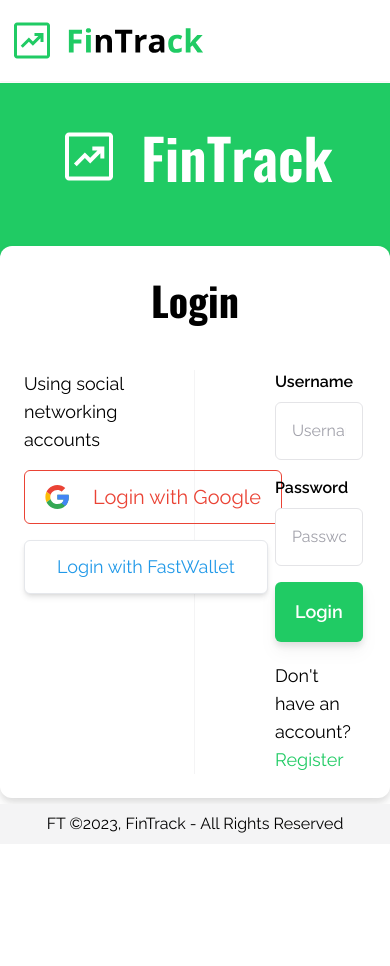
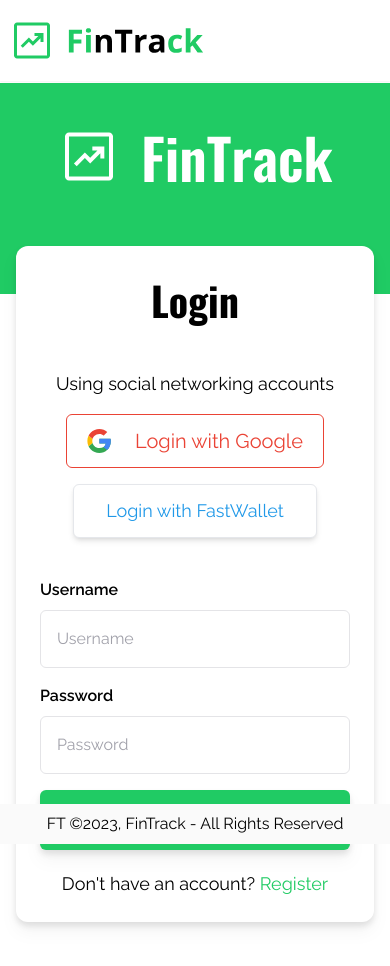
Before and after one commit to Edolor/fintrack, a React (Create React App) app: page /login in a window 390 px wide. Shown: the top 966 px of the page. Before the commit the page ends 926 px from the top, so only its background shows below. Built offline with nearby package versions, Linux system fonts and the light colour scheme; no server answers.

Commit message:
Fixed responsivity in login and register pages

```diff
--- a/src/Layout/Footer/Footer.jsx
+++ b/src/Layout/Footer/Footer.jsx
@@ -2,7 +2,7 @@
 
 export default function Footer() {
   return (
-    <footer className="w-full bg-zinc-100 fixed bottom-0 py-2">
+    <footer className="w-full bg-zinc-50 fixed bottom-0 py-2">
       <div className="container mx-auto flex flex-row items-center justify-center px-5 sm:px-2 md:px-0">
         <p className="text-base sm:text-lg text-black">FT &copy;2023, FinTrack - All Rights Reserved</p>
       </div>
--- a/src/Layout/Header/Header.jsx
+++ b/src/Layout/Header/Header.jsx
@@ -16,7 +16,7 @@
 
   return (
     <header className="w-full fixed top-0 left-0 z-40 shadow-sm bg-white">
-        <div className="container mx-auto py-4 flex items-center justify-between px-2 sm:px-0">
+        <div className="container mx-auto py-4 flex items-center justify-between px-2">
           <Link to={loggedIn ? "/dashboard" : "/"}>
                 <img src={logoHome} alt="Logo for FinTrack" />
           </Link>
--- a/src/Pages/Home/Home.jsx
+++ b/src/Pages/Home/Home.jsx
@@ -8,7 +8,7 @@
       <section id="hero" className="w-full relative flex flex-col justify-center min-h-[40vh]
           bg-yellowish lg:min-h-[80vh] lg:py-8">
         <div className="container mx-auto flex justify-center items-center h-full px-6 lg:justify-start sm:px-10 xl:px-14">
-          <div className="w-full flex flex-col space-y-6 items-center py-14 sm:py-10 lg:w-1/2 lg:items-start">
+          <div className="w-full flex flex-col space-y-6 items-center py-24 md:py-14 sm:py-10 lg:w-1/2 lg:items-start">
             <h1 className="font-serif font-extrabold dark:text-zinc-100 max-w-lg flex flex-col space-y-px text-center
                 text-5xl items-center sm:text-[56px] lg:items-start md:text-left">
               <span className="leading-tight text-center lg:text-left"><span className="text-primary">Easiest way</span> to</span>
--- a/src/Pages/Login/Login.jsx
+++ b/src/Pages/Login/Login.jsx
@@ -82,7 +82,11 @@
         }, 2000);
       }
     } catch(error) {
-        setError(() => `Invalid username or password`)
+        if (error?.response?.statusText === undefined) {
+          setError(() => `No internet connection!`);
+        } else {
+          setError(() => `Invalid username or password`);
+        }
     }
 
     setStatus(() => "normal");
@@ -141,28 +145,28 @@
             </aside>
 
             <section id="formWrapper" className="w-full">
-              <div className="container mx-auto py-10 flex flex-col lg:flex-row">
+              <div className="container mx-auto py-10 px-4 flex flex-col lg:flex-row">
                 <article className="w-full flex justify-center items-center py-10">
                   <div className="bg-white -mt-32 rounded-xl p-6 max-w-3xl w-full space-y-2 flex flex-col
-                      items-center drop-shadow-lg sm:p-10 sm:py-12 md:mx-0">
+                      items-center drop-shadow-lg sm:p-8 md:p-10 sm:py-12 md:mx-0">
 
                       <div className="flex flex-col justify-center w-full">
                         <h1 className="font-serif text-[40px] text-center font-bold text-black mb-10">
                           Login
                         </h1>
 
-                        <div className="flex items-start gap-x-16">
-                          <div className="w-1/2 pr-6 border-r self-stretch border-zinc-100 ">
-                            <p className="text-lg text-black mb-4">
+                        <div className="flex items-start flex-col gap-y-10 md:gap-y-0 md:flex-row md:gap-x-16">
+                          <div className="w-full self-stretch md:border-r md:border-zinc-100 md:w-1/2 md:pr-6">
+                            <p className="text-lg text-black mb-4 text-center md:text-left">
                               Using social networking accounts
                             </p>
 
-                            <div className="flex flex-col gap-4">
+                            <div className="flex flex-col gap-4 items-center md:items-start">
                               <button onClick={() => {
                                 setStatus(() => "loading");
                                 login();
                               }} className="group text-google text-xl py-3 px-5 rounded-md
-                                  border border-google flex items-center gap-6 w-max">
+                                  border border-google flex items-center flex-wrap gap-6 w-max">
                                 <img src={googleLogo} className="h-6 w-6 transition-transform" alt="Google logo" />
                                 <span className="group-hover:underline">Login with Google</span>
                               </button>
@@ -178,7 +182,7 @@
                             </div>
                           </div>
 
-                          <article className="w-1/2 flex flex-col items-center px-4 md:px-0 lg:items-start">
+                          <article className="w-full flex flex-col items-center md:px-0 lg:items-start md:w-1/2">
                             <form onSubmit={handleSubmit} id="login-form" method="post" className="w-full space-y-4 sm:space-y-4">
                               {
                                 /** Error message */
--- a/src/Pages/Register/Register.jsx
+++ b/src/Pages/Register/Register.jsx
@@ -156,7 +156,12 @@
         if (errors?.last_name) {
             setLastNameError(errors?.last_name[0]);
         }
-        setError(() => `${error?.response?.statusText}!`);
+
+        if (error?.response?.statusText === undefined) {
+          setError(() => `No internet connection!`);
+        } else {
+          setError(() => `${error?.response?.statusText}!`);
+        }
     }
 
     setStatus(() => "normal");
@@ -177,10 +182,10 @@
             </aside>
 
             <section id="formWrapper" className="w-full">
-              <div className="container mx-auto py-10 flex flex-col lg:flex-row">
+              <div className="container mx-auto py-10 flex flex-col px-4 lg:flex-row">
                 <article className="w-full flex justify-center items-center py-10">
                   <div className="bg-white -mt-32 rounded-xl p-6 max-w-xl w-full space-y-2 flex flex-col
-                      items-center drop-shadow-lg sm:p-10 sm:py-12 md:mx-0">
+                      items-center drop-shadow-lg sm:p-8 sm:py-12 md:mx-0">
 
                       <div className="flex flex-col justify-center w-full">
                         <h1 className="font-serif text-[40px] text-center font-bold text-black mb-8">
@@ -215,7 +220,7 @@
                             </div>
                           </div>
 
-                          <article className="w-full flex flex-col items-center px-4 md:px-0">
+                          <article className="w-full flex flex-col items-center">
                             <form onSubmit={handleSubmit} id="contact-form" method="post" className="w-full space-y-4 sm:space-y-4">
                               {
                                 /** Error message */
```
